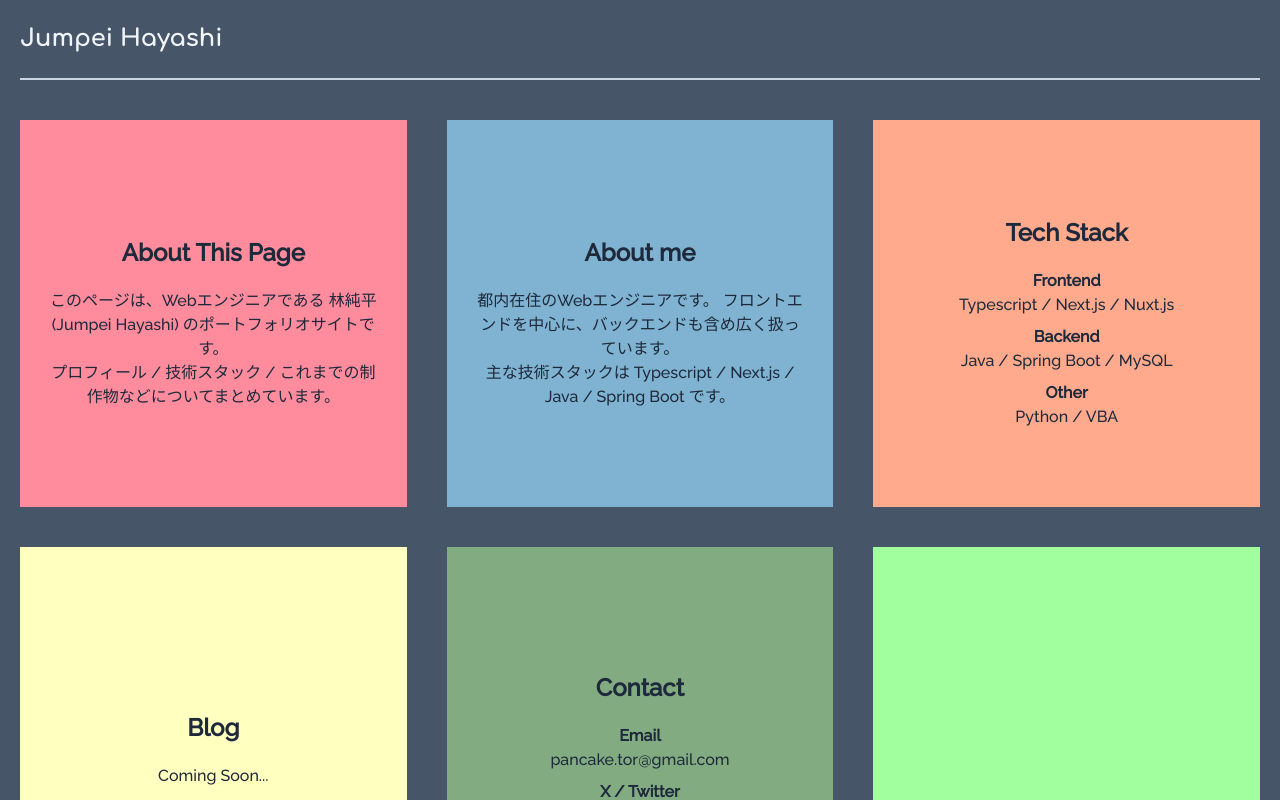
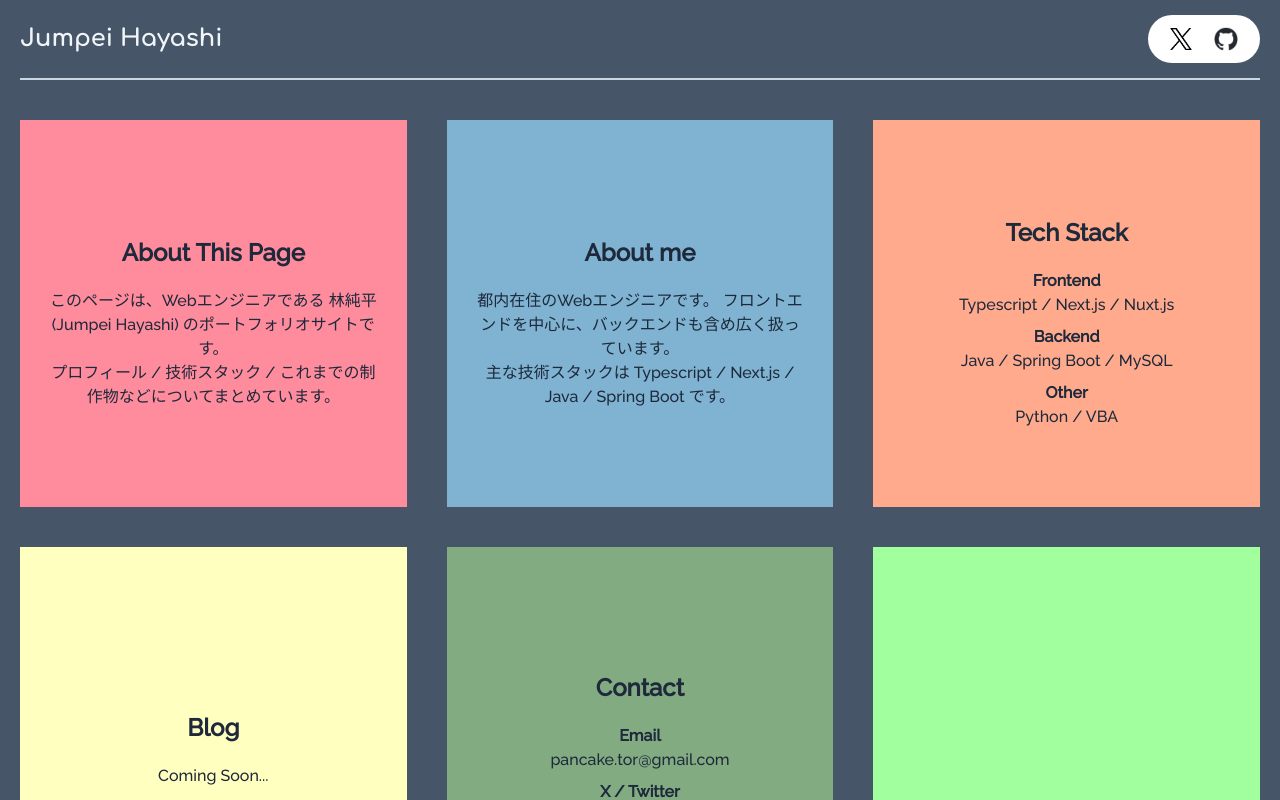
Before and after one commit to pay-hayashi/pay-hayashi.github.io, a Next.js app: page / in a window 1280 px wide. Shown: the top 800 px of the page. Built offline with nearby package versions, Linux system fonts and the light colour scheme.

Commit message:
add: githubとtwitterのアイコンを表示

```diff
--- a/next.config.js
+++ b/next.config.js
@@ -1,6 +1,7 @@
 /** @type {import('next').NextConfig} */
 const nextConfig = {
-  output: "export"
+  output: 'export',
+  images: { unoptimized: true }
 }
 
 module.exports = nextConfig
--- a/package.json
+++ b/package.json
@@ -10,6 +10,7 @@
     "prepare": "husky install"
   },
   "dependencies": {
+    "@svgr/webpack": "^8.1.0",
     "next": "13.5.4",
     "react": "^18",
     "react-dom": "^18",
--- a/src/app/_layout/Header.tsx
+++ b/src/app/_layout/Header.tsx
@@ -1,5 +1,8 @@
 import {Comfortaa} from 'next/font/google'
+import Image from 'next/image'
+import Link from 'next/link'
 import {twMerge} from 'tailwind-merge'
+
 
 const comfortaa = Comfortaa({
   weight: '700',
@@ -16,7 +19,20 @@ export const Header = () => {
         {}
       </nav>
       <aside>
-        {}
+        <div className="bg-white rounded-full w-28 h-12 flex justify-evenly items-center">
+          <Link href='https://twitter.com/pancake_tor' className='aspect-square' target='_blank' rel='noopener noreferrer'>
+            <Image
+              src='/twitter/logo-black.png'
+              width={22} height={22} alt='X (Twitter) Logo.'
+            />
+          </Link>
+          <Link href='https://github.com/pay-hayashi' className='aspect-square' target='_blank' rel='noopener noreferrer'>
+            <Image
+              src='/github/github-mark.png'
+              width={24} height={24} alt='X (Twitter) Logo.'
+            />
+          </Link>
+        </div>
       </aside>
     </header>
   )
```
Also changed, not shown: 1 other file (tests, documents, lock files or other folders).
